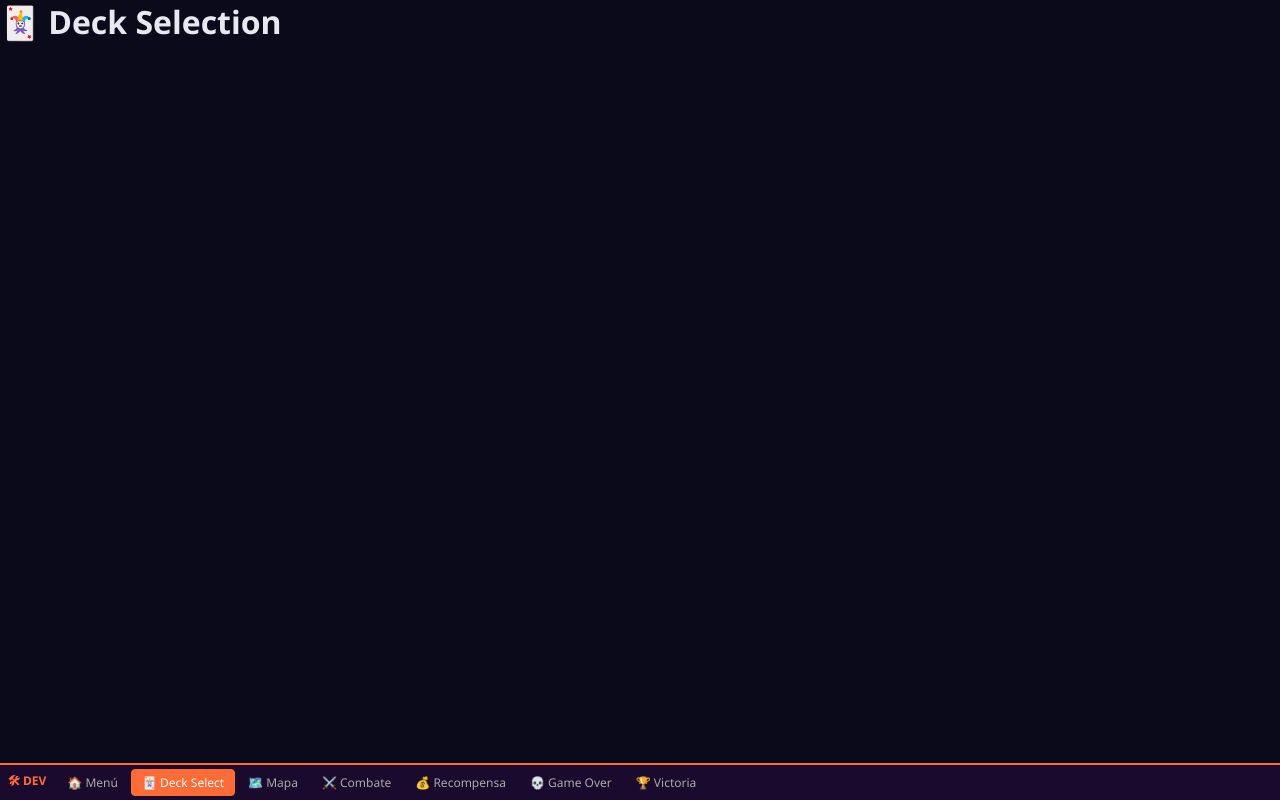
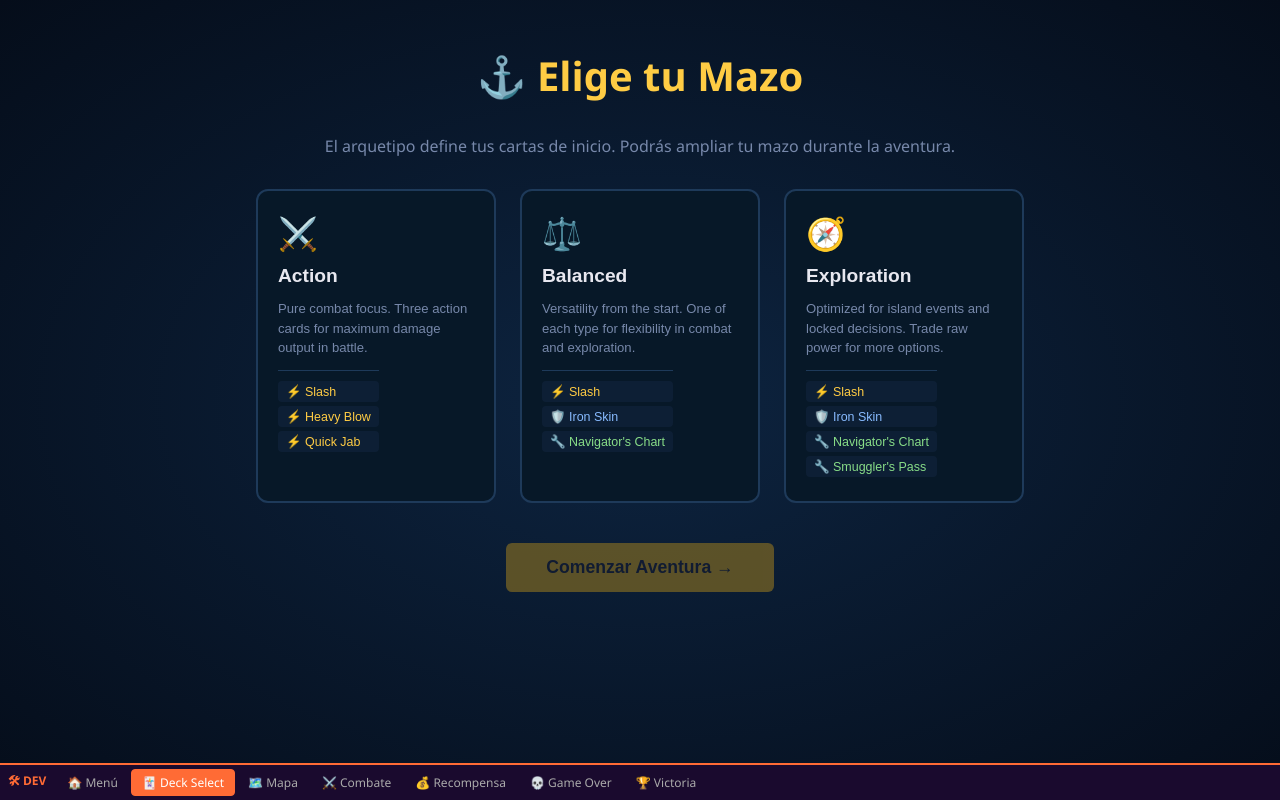
Before and after one commit to OskarRehbein/web_game_project_mc_or, a Vue app: page /deck-select in a window 1280 px wide. Built offline with nearby package versions, Linux system fonts and the light colour scheme.

Commit message:
T046 completada: DeckSelectionView.vue - 3 arquetipos como tarjetas interactivas con cartas de inicio visibles, boton Comenzar Aventura llama gameStore.startNewRun + deckStore.initWithArchetype y navega al mapa

```diff
--- a/src/views/DeckSelectionView.vue
+++ b/src/views/DeckSelectionView.vue
@@ -1,5 +1,209 @@
 <template>
-  <main class="view-placeholder">
-    <h1>🃏 Deck Selection</h1>
+  <main class="deck-selection">
+    <h1 class="deck-selection__title">
+      ⚓ Elige tu Mazo
+    </h1>
+    <p class="deck-selection__subtitle">
+      El arquetipo define tus cartas de inicio. Podrás ampliar tu mazo durante la aventura.
+    </p>
+
+    <div class="deck-selection__archetypes">
+      <button
+        v-for="archetype in archetypes"
+        :key="archetype.id"
+        class="archetype-card"
+        :class="{ 'archetype-card--selected': selected === archetype.id }"
+        @click="selected = archetype.id"
+      >
+        <div class="archetype-card__icon">
+          {{ ARCHETYPE_ICONS[archetype.id] }}
+        </div>
+        <h2 class="archetype-card__name">
+          {{ archetype.name }}
+        </h2>
+        <p class="archetype-card__desc">
+          {{ archetype.description }}
+        </p>
+
+        <ul class="archetype-card__cards">
+          <li
+            v-for="card in archetype.startingCards"
+            :key="card.id"
+            class="archetype-card__card-item"
+            :class="`archetype-card__card-item--${card.type}`"
+          >
+            {{ TYPE_ICONS[card.type] }} {{ card.name }}
+          </li>
+        </ul>
+
+        <span
+          v-if="selected === archetype.id"
+          class="archetype-card__selected-badge"
+        >✓ Seleccionado</span>
+      </button>
+    </div>
+
+    <Button
+      class="deck-selection__start-btn"
+      :disabled="!selected"
+      @click="onStart"
+    >
+      Comenzar Aventura →
+    </Button>
   </main>
 </template>
+
+<script setup>
+import { ref, computed } from 'vue'
+import { useRouter } from 'vue-router'
+import { useGameStore } from '@/stores/gameStore.js'
+import { useDeckStore } from '@/stores/deckStore.js'
+import { ARCHETYPES } from '@/engine/entities/DeckArchetype.js'
+import Button from '@/components/shared/Button.vue'
+
+const router    = useRouter()
+const gameStore = useGameStore()
+const deckStore = useDeckStore()
+
+/** Currently selected archetype id, null if none chosen yet. */
+const selected = ref(null)
+
+/** Array form of ARCHETYPES for v-for iteration. */
+const archetypes = computed(() => Object.values(ARCHETYPES))
+
+const ARCHETYPE_ICONS = { action: '⚔️', balanced: '⚖️', exploration: '🧭' }
+const TYPE_ICONS       = { action: '⚡', passive: '🛡️', utility: '🔧' }
+
+/**
+ * @description Starts a new run with the chosen archetype and navigates to the map.
+ *              Calls gameStore.startNewRun (resets state), deckStore.initWithArchetype
+ *              (populates starting cards), then navigates to /map.
+ */
+function onStart() {
+  if (!selected.value) return
+  gameStore.startNewRun(selected.value)
+  deckStore.initWithArchetype(selected.value)
+  router.push({ name: 'map' })
+}
+</script>
+
+<style scoped>
+.deck-selection {
+  min-height: 100vh;
+  display: flex;
+  flex-direction: column;
+  align-items: center;
+  gap: 32px;
+  padding: 48px 24px;
+  background: radial-gradient(ellipse at center, #0d2440 0%, #050d1a 100%);
+  color: #e8e8f0;
+}
+
+.deck-selection__title {
+  font-size: 2.5rem;
+  font-weight: 800;
+  color: #ffcc44;
+  margin: 0;
+}
+
+.deck-selection__subtitle {
+  color: #7788aa;
+  font-size: 1rem;
+  margin: 0;
+  text-align: center;
+}
+
+/* ── Archetype grid ── */
+.deck-selection__archetypes {
+  display: flex;
+  gap: 24px;
+  flex-wrap: wrap;
+  justify-content: center;
+}
+
+.archetype-card {
+  position: relative;
+  display: flex;
+  flex-direction: column;
+  gap: 12px;
+  width: 240px;
+  padding: 24px 20px;
+  border-radius: 12px;
+  border: 2px solid #1e3a5a;
+  background: #071828;
+  color: #e8e8f0;
+  text-align: left;
+  cursor: pointer;
+  transition: border-color 0.2s, transform 0.15s, box-shadow 0.15s;
+}
+
+.archetype-card:hover {
+  border-color: #3a6a9a;
+  transform: translateY(-3px);
+  box-shadow: 0 6px 20px rgba(0, 0, 0, 0.5);
+}
+
+.archetype-card--selected {
+  border-color: #4488ff;
+  box-shadow: 0 0 0 3px rgba(68, 136, 255, 0.35);
+}
+
+.archetype-card__icon {
+  font-size: 2rem;
+}
+
+.archetype-card__name {
+  font-size: 1.2rem;
+  font-weight: 700;
+  margin: 0;
+}
+
+.archetype-card__desc {
+  font-size: 0.82rem;
+  color: #7788aa;
+  margin: 0;
+  line-height: 1.5;
+}
+
+.archetype-card__cards {
+  list-style: none;
+  padding: 0;
+  margin: 0;
+  display: flex;
+  flex-direction: column;
+  gap: 4px;
+  border-top: 1px solid #1e3a5a;
+  padding-top: 10px;
+}
+
+.archetype-card__card-item {
+  font-size: 0.78rem;
+  padding: 3px 8px;
+  border-radius: 4px;
+  background: #0d1f35;
+  color: #aabbcc;
+}
+
+.archetype-card__card-item--action  { color: #ffcc44; }
+.archetype-card__card-item--passive { color: #88bbff; }
+.archetype-card__card-item--utility { color: #88dd88; }
+
+.archetype-card__selected-badge {
+  position: absolute;
+  top: 10px;
+  right: 10px;
+  font-size: 0.7rem;
+  font-weight: 700;
+  color: #4488ff;
+  background: rgba(68, 136, 255, 0.12);
+  padding: 2px 8px;
+  border-radius: 12px;
+}
+
+/* ── Start button ── */
+.deck-selection__start-btn {
+  margin-top: 8px;
+  font-size: 1.1rem;
+  padding: 14px 40px;
+}
+</style>
```
